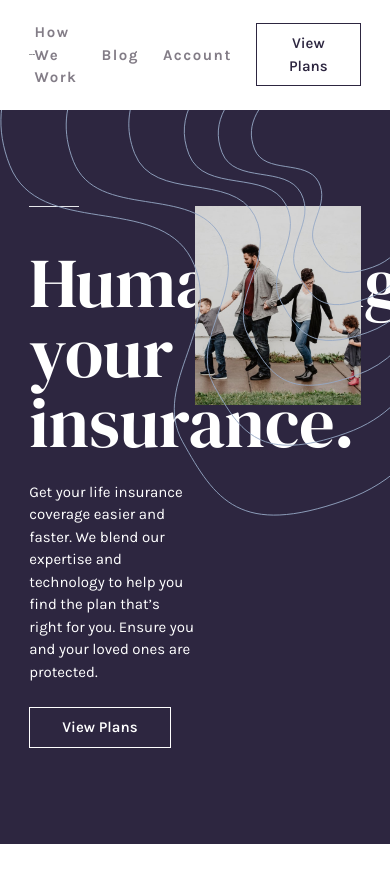
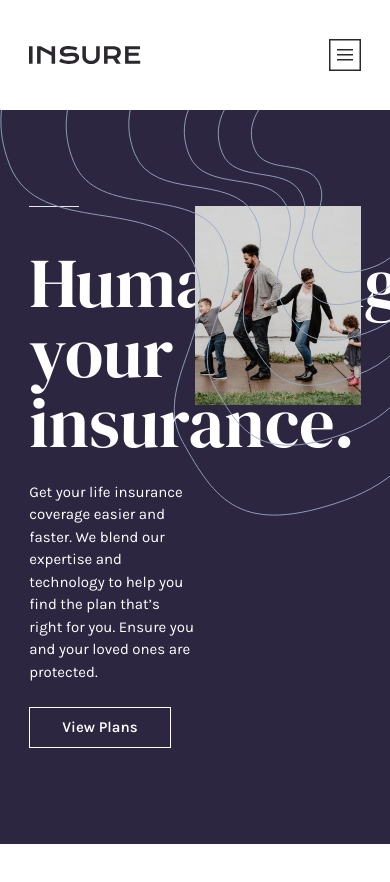
Before and after one commit to SajeedAninda/Insure-Landing-Page, a React (Vite) app: page / in a window 390 px wide. Shown: the top 882 px of the page. Built offline with nearby package versions, Linux system fonts and the light colour scheme.

Commit message:
Added hamburger icon in navbar

```diff
--- a/src/Components/Navbar.jsx
+++ b/src/Components/Navbar.jsx
@@ -1,5 +1,6 @@
 import React from 'react';
 import logo from "../assets/logo.svg"
+import hamburgerIcon from "../assets/icon-hamburger.svg";
 
 const Navbar = () => {
     return (
@@ -9,7 +10,7 @@ const Navbar = () => {
                     <img src={logo} alt="" />
                 </div>
 
-                <div className='flex items-center gap-6'>
+                <div className='items-center gap-6 hidden lg:flex'>
                     <ul className='flex items-center text-[#837d87] font-karla gap-6 font-bold tracking-widest text-[15px]'>
                         <li className='cursor-pointer hover:text-[#2d2640] transition-colors duration-300'>How We Work</li>
                         <li className='cursor-pointer hover:text-[#2d2640] transition-colors duration-300'>Blog</li>
@@ -21,6 +22,10 @@ const Navbar = () => {
                         View Plans
                     </button>
                 </div>
+
+                <div className='lg:hidden'>
+                    <img src={hamburgerIcon} alt="" />
+                </div>
             </div>
         </div>
     );
```
